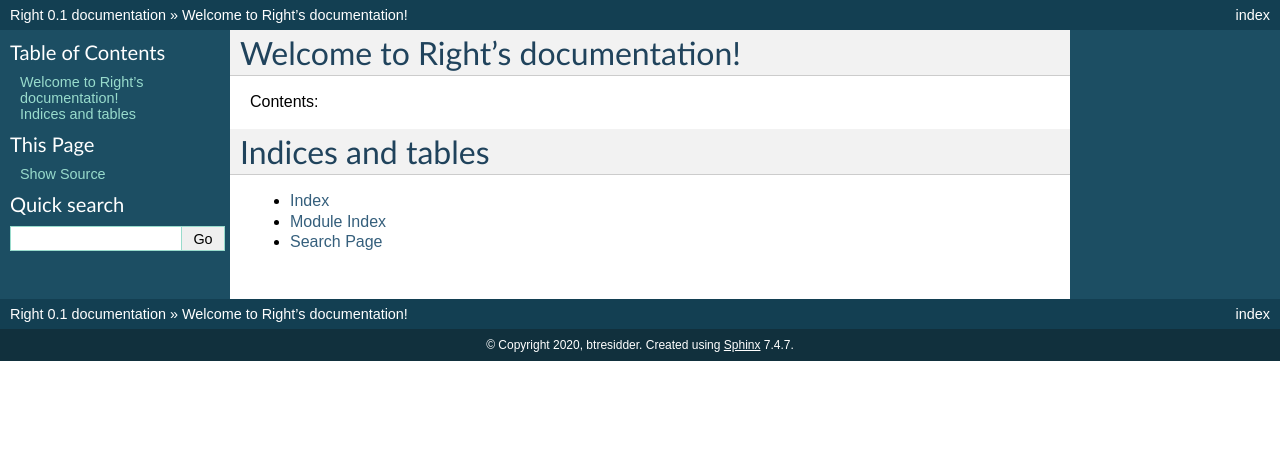
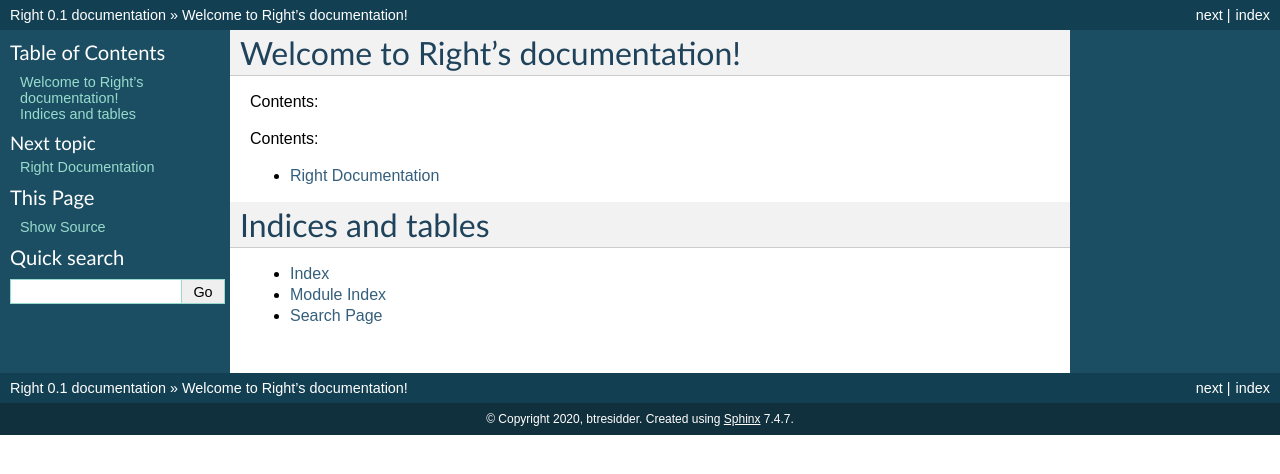
Before and after one commit to btresidder/Right, a Sphinx documentation site: the page built from project/docs/index.rst, in a window 1280 px wide. Shown: the top 474 px of the page. Built offline with Sphinx 7.4.7, drawn with Linux system fonts in a browser that asks for light colours; pages that are not in the unit, such as notebooks, are missing from menus.

Commit message:
fix 2: electric boogaloo

```diff
--- a/project/docs/index.rst
+++ b/project/docs/index.rst
@@ -9,10 +9,10 @@ Welcome to Right's documentation!
 Contents:
 
 .. toctree::
-   :maxdepth: 2
+      :maxdepth: 2
    :caption: Contents:
 
-    Right
+   right
 
 
 Indices and tables
```
